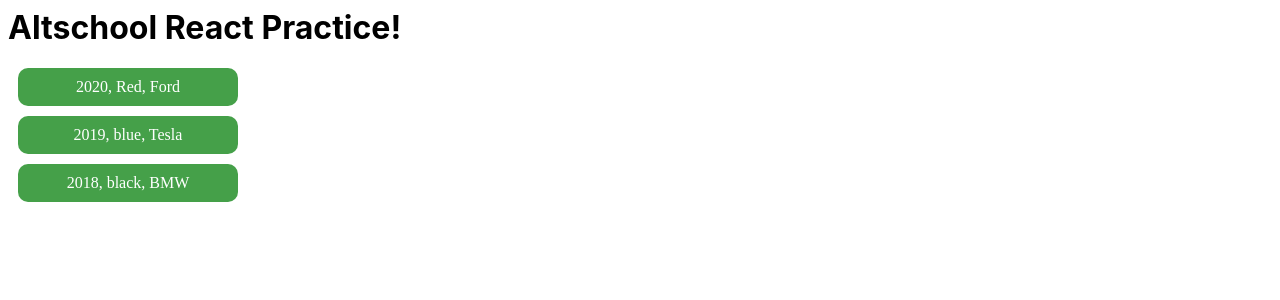
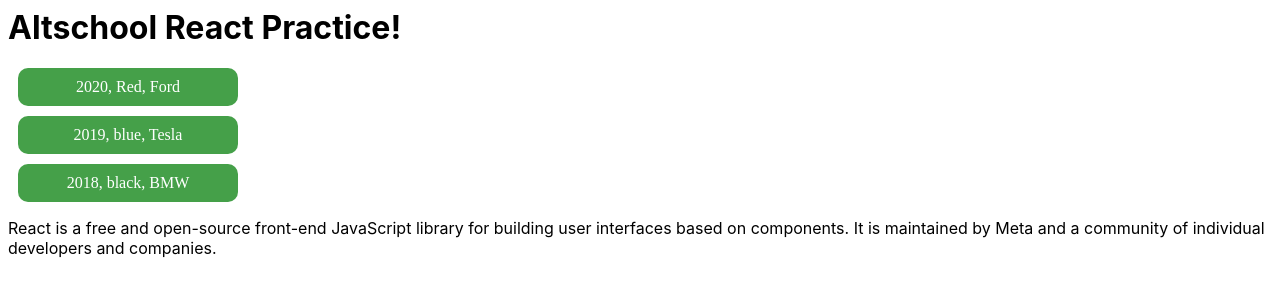
Before and after one commit to Josh-Alhassan/alt-school-react, a React (Create React App) app: page / in a window 1280 px wide. Shown: the top 300 px of the page. Built offline with nearby package versions, Linux system fonts and the light colour scheme.

Commit message:
conditional rendering

```diff
--- a/src/App.js
+++ b/src/App.js
@@ -1,5 +1,8 @@
-import React from 'react';
+import React, { useState} from 'react';
 import './style.css';
+
+import Content from './Conditional/Content';
+import Loader from './Conditional/Loader';
 
 function Car({ data }) {
   // const { data.brand, data.color, data.year } = data;
@@ -11,6 +14,13 @@ function Car({ data }) {
 }
 
 export default function App() {
+  const [isLoading, setIsLoading] = useState(true);
+
+  // Set time out to simulate data loading...
+  setTimeout(() => {
+    setIsLoading(false);
+  }, 5000);
+
   const cars = [
     {
       brand: 'Ford',
@@ -36,6 +46,9 @@ export default function App() {
     <div>
       <h1>Altschool React Practice!</h1>
       <div> {listOfCars} </div>
+      <div>
+        {isLoading ? <Loader /> : <Content />}
+      </div>
     </div>
   );
 }
--- /dev/null
+++ b/src/Conditional/Content.jsx
@@ -0,0 +1,11 @@
+import React from 'react';
+
+function Content() {
+  return (
+    <div className="content">
+      <p>React is a free and open-source front-end JavaScript library for building user interfaces based on components. It is maintained by Meta and a community of individual developers and companies.</p>
+    </div>
+  )
+}
+
+export default Content;
--- /dev/null
+++ b/src/Conditional/Loader.jsx
@@ -0,0 +1,9 @@
+import React from 'react';
+
+function Loader() {
+  return (
+    <div className="loader">Loading...</div>
+  )
+}
+
+export default Loader;
```
